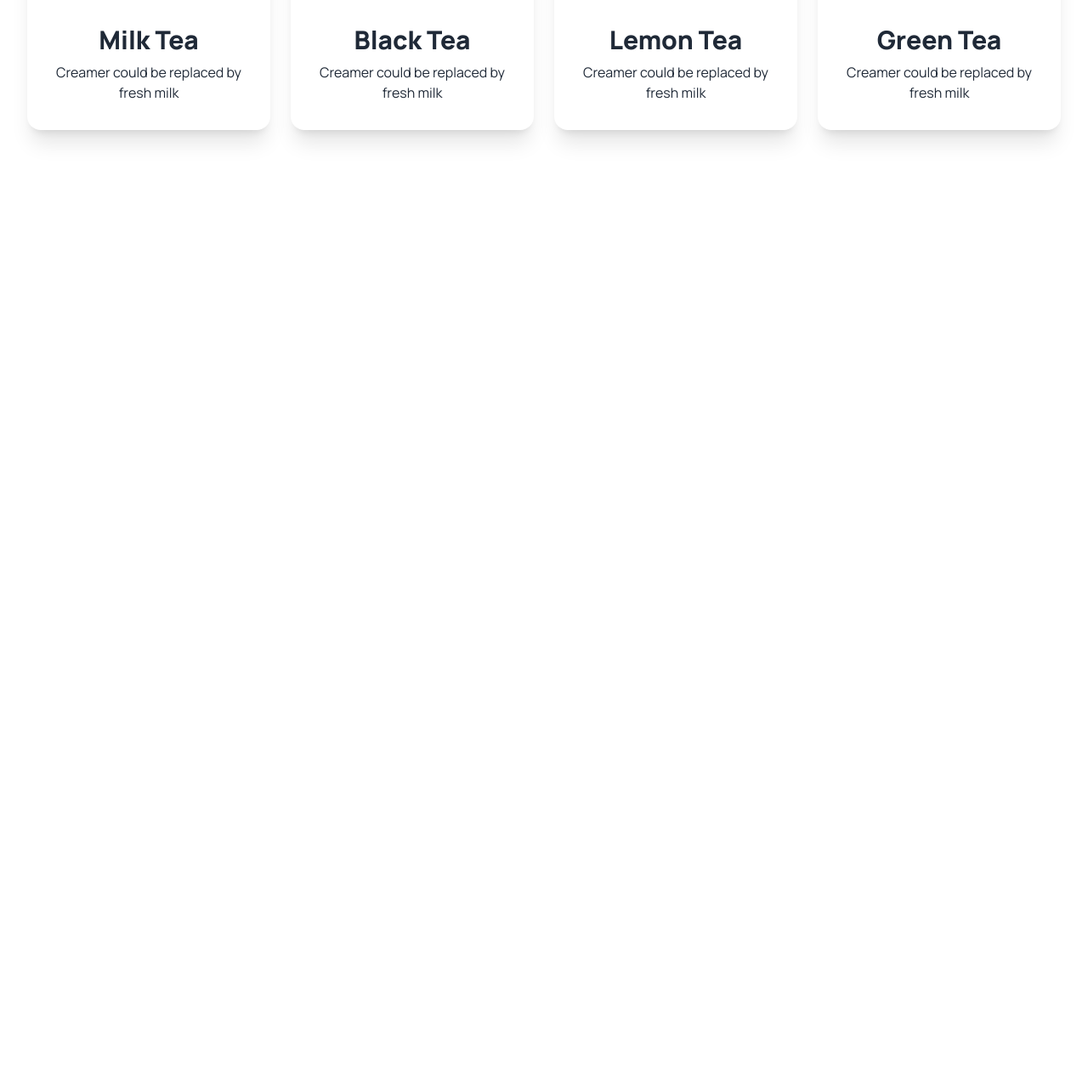
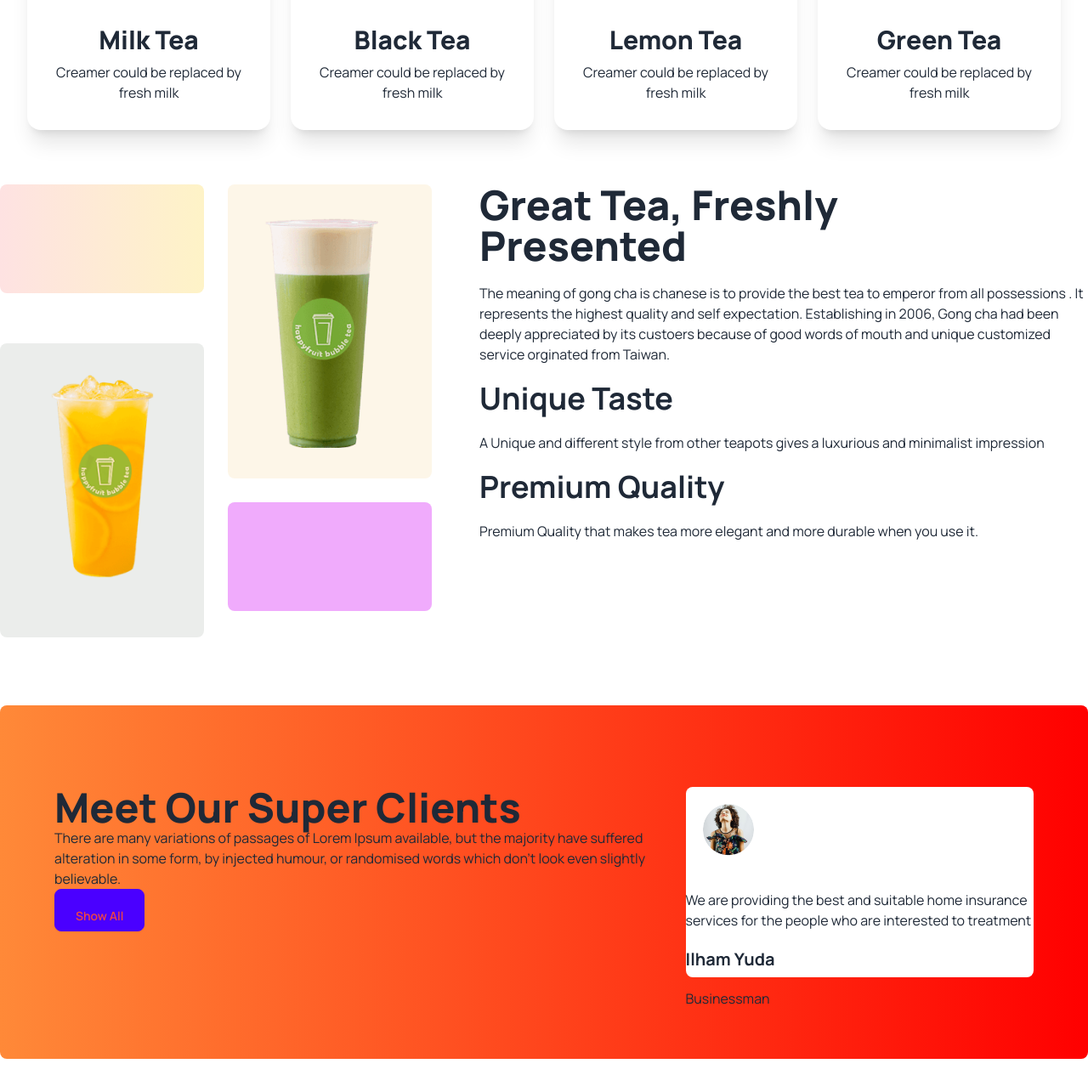
Before and after one commit to yeakubdurjoy001/Tea-house-with-daisyUi, a plain HTML site: page index.html in a window 1280 px wide. Shown: the part 828-2113 px from the top of the page at 85% size. Before the commit the page ends 1077 px from the top, so only its background shows below. Drawn offline with nearby package versions, Linux system fonts and the light colour scheme.

Commit message:
added feature section

```diff
--- a/index.html
+++ b/index.html
@@ -138,8 +138,82 @@
           </div>
         </div>
       </div>
-      <!--  -->
-      <section></section>
+      <!-- Great Tea Fresh Tea -->
+      <section>
+        <div class="flex flex-col lg:flex-row gap-14 flex-1 mt-16 bg-white">
+          <div class="grid grid-flow-col lg:grid-rows-3 gap-7">
+            <div
+              class="bg-gradient-to-r from-red-100 to-amber-100 row-span-1 w-60 h-32 rounded-lg"
+            ></div>
+            <div
+              class="row-span-2 bg-[#394C391A] px-10 py-9 rounded-lg justify-center items-center"
+            >
+              <img src="images/fresh-1.png" alt="" />
+            </div>
+            <div
+              class="row-span-2 bg-[#E6A6231A] px-10 py-9 rounded-lg justify-center items-center"
+            >
+              <img src="images/fresh-2.png" alt="" />
+            </div>
+            <div class="bg-fuchsia-300 row-span-1 w-60 h-32 rounded-lg"></div>
+          </div>
+          <div class="space-y-5">
+            <h3 class="text-5xl font-extrabold">
+              Great Tea, Freshly <br />
+              Presented
+            </h3>
+            <p class="text-base">
+              The meaning of gong cha is chanese is to provide the best tea to
+              emperor from all possessions . It represents the highest quality
+              and self expectation. Establishing in 2006, Gong cha had been
+              deeply appreciated by its custoers because of good words of mouth
+              and unique customized service orginated from Taiwan.
+            </p>
+            <h4 class="text-4xl font-bold">Unique Taste</h4>
+            <p>
+              A Unique and different style from other teapots gives a luxurious
+              and minimalist impression
+            </p>
+            <h4 class="text-4xl font-bold">Premium Quality</h4>
+            <p>
+              Premium Quality that makes tea more elegant and more durable when
+              you use it.
+            </p>
+          </div>
+        </div>
+      </section>
+      <!-- Super client Section -->
+      <section
+        class="rounded-lg my-24 px-16 py-24 flex mt-20 mx-auto bg-gradient-to-r from-[#FF8938] to-[#F00]"
+      >
+        <div class="flex">
+          <div>
+            <h3 class="text-5xl font-extrabold">Meet Our Super Clients</h3>
+            <p class="">
+              There are many variations of passages of Lorem Ipsum available,
+              but the majority have suffered alteration in some form, by
+              injected humour, or randomised words which don't look even
+              slightly believable.
+            </p>
+            <button class="btn btn-primary text-red-500 font-semibold p-6">
+              Show All
+            </button>
+          </div>
+          <div class="bg-white rounded-lg h-56 space-y-5">
+            <img
+              class="border-white p-5 rounded-full"
+              src="images/client.png"
+              alt=""
+            />
+            <p class="">
+              We are providing the best and suitable home insurance services for
+              the people who are interested to treatment
+            </p>
+            <h4 class="font-bold text-xl">Ilham Yuda</h4>
+            <p>Businessman</p>
+          </div>
+        </div>
+      </section>
     </main>
     <footer></footer>
   </body>
```
